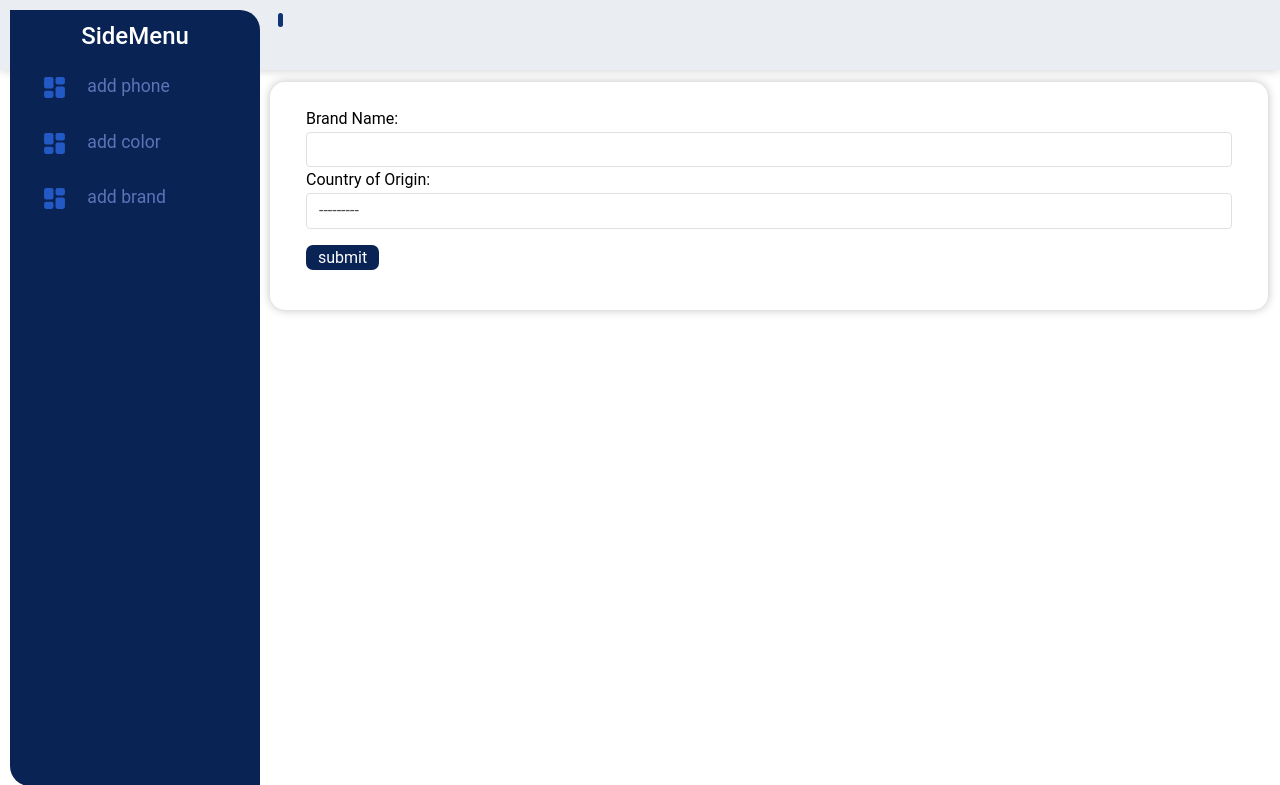
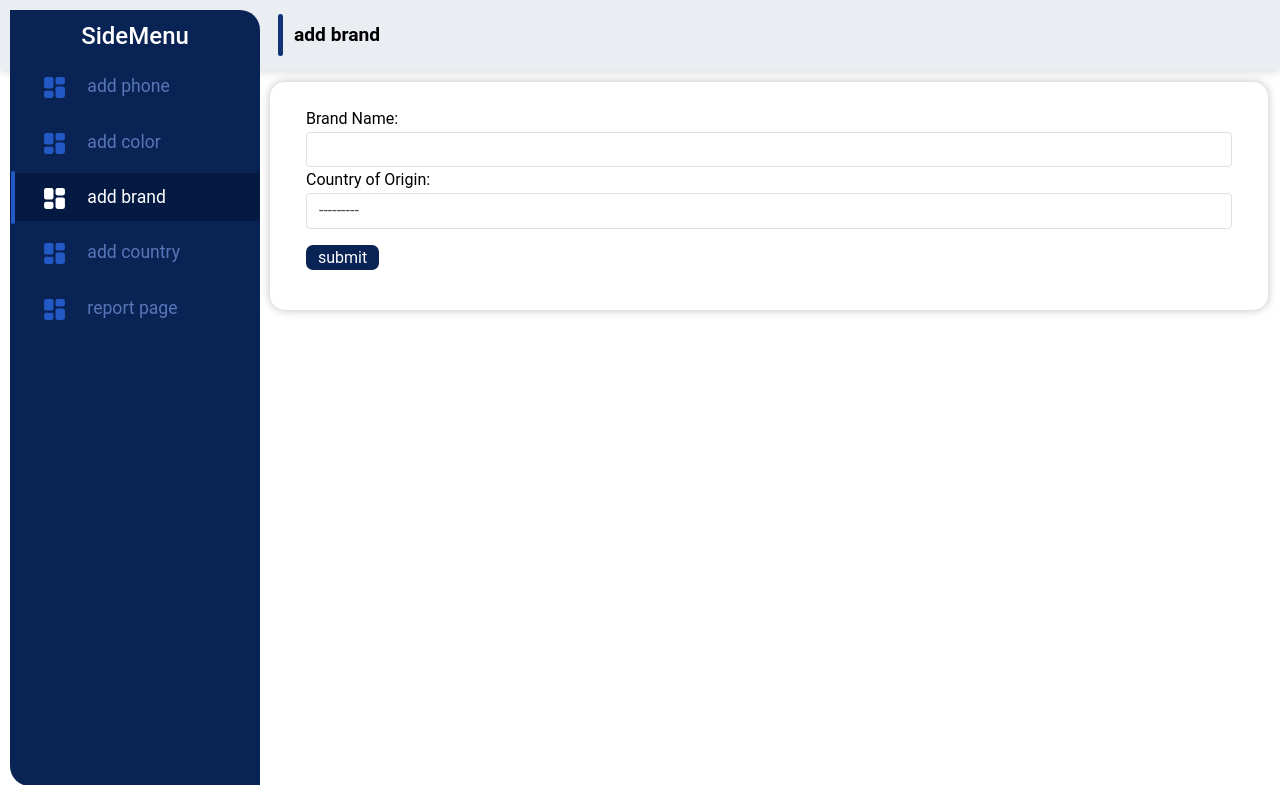
Before and after one commit to amir1rj/phone_warehouse, a Django app: page /add-brand/ in a window 1280 px wide. Shown: the top 785 px of the page. Run offline with Django 3.2, Linux system fonts and the light colour scheme; data that the repository does not hold is empty; some libraries are stand-ins or nearby versions.

Commit message:
add country_form and  SimilarityPhone api

```diff
--- a/templates/inclodes/navbar.html
+++ b/templates/inclodes/navbar.html
@@ -4,7 +4,7 @@
     <a href="javascript:void(0)" class="closeNavbtn d-block d-lg-none">&times;</a>
     <h4 class="text-white text-center w-100">SideMenu</h4>
     <ul class="row side-menu-parent">
-        <li class="side-menu-item {% if current_page == 'dashboard' %}active{% endif %}">
+        <li class="side-menu-item {% if current_page == 'add phone' %}active{% endif %}">
             <a href="{% url 'phone:add' %}">
                 <svg fill="" viewBox="0 0 24 24" xmlns="http://www.w3.org/2000/svg" id="dashboard"
                      class="icon glyph" stroke="">
@@ -20,7 +20,7 @@
                 add phone
             </a>
         </li>
-        <li class="side-menu-item {% if current_page == 'dashboard' %}active{% endif %}">
+        <li class="side-menu-item {% if current_page == 'add color' %}active{% endif %}">
             <a href="{% url 'phone:color_add' %}">
                 <svg fill="" viewBox="0 0 24 24" xmlns="http://www.w3.org/2000/svg" id="dashboard"
                      class="icon glyph" stroke="">
@@ -36,7 +36,7 @@
                 add color
             </a>
         </li>
-        <li class="side-menu-item {% if current_page == 'dashboard' %}active{% endif %}">
+        <li class="side-menu-item {% if current_page == 'add brand' %}active{% endif %}">
             <a href="{% url 'phone:brand_add' %}">
                 <svg fill="" viewBox="0 0 24 24" xmlns="http://www.w3.org/2000/svg" id="dashboard"
                      class="icon glyph" stroke="">
@@ -52,6 +52,38 @@
                 add brand
             </a>
         </li>
+        <li class="side-menu-item {% if current_page == 'add country' %}active{% endif %}">
+            <a href="{% url 'phone:country_add' %}">
+                <svg fill="" viewBox="0 0 24 24" xmlns="http://www.w3.org/2000/svg" id="dashboard"
+                     class="icon glyph" stroke="">
+                    <g id="SVGRepo_bgCarrier" stroke-width="0"></g>
+                    <g id="SVGRepo_tracerCarrier" stroke-linecap="round" stroke-linejoin="round"></g>
+                    <g id="SVGRepo_iconCarrier">
+                        <rect x="2" y="2" width="9" height="11" rx="2"></rect>
+                        <rect x="13" y="2" width="9" height="7" rx="2"></rect>
+                        <rect x="2" y="15" width="9" height="7" rx="2"></rect>
+                        <rect x="13" y="11" width="9" height="11" rx="2"></rect>
+                    </g>
+                </svg>
+                add country
+            </a>
+        </li>
+        <li class="side-menu-item ">
+            <a href="/api/docs">
+                <svg fill="" viewBox="0 0 24 24" xmlns="http://www.w3.org/2000/svg" id="dashboard"
+                     class="icon glyph" stroke="">
+                    <g id="SVGRepo_bgCarrier" stroke-width="0"></g>
+                    <g id="SVGRepo_tracerCarrier" stroke-linecap="round" stroke-linejoin="round"></g>
+                    <g id="SVGRepo_iconCarrier">
+                        <rect x="2" y="2" width="9" height="11" rx="2"></rect>
+                        <rect x="13" y="2" width="9" height="7" rx="2"></rect>
+                        <rect x="2" y="15" width="9" height="7" rx="2"></rect>
+                        <rect x="13" y="11" width="9" height="11" rx="2"></rect>
+                    </g>
+                </svg>
+                report page
+            </a>
+        </li>
 
 
     </ul>
--- a/warehouse/forms.py
+++ b/warehouse/forms.py
@@ -1,5 +1,5 @@
 from django import forms
-from .models import Phone, Brand, Color
+from .models import Phone, Brand, Color, Country
 from django.core.exceptions import ValidationError
 import re
 
@@ -88,3 +88,22 @@ class BrandForm(forms.ModelForm):
         if not name.isalpha():
             raise ValidationError('Brand name should only contain alphabetic characters.')
         return name
+
+
+class CountryForm(forms.ModelForm):
+    class Meta:
+        model = Country
+        fields = ['name']
+        labels = {
+            'name': 'Country Name',
+        }
+
+    def __init__(self, *args, **kwargs):
+        super(CountryForm, self).__init__(*args, **kwargs)
+        self.fields['name'].widget.attrs.update({'class': 'form-control'})
+
+    def clean_name(self):
+        name = self.cleaned_data.get('name')
+        if not name.isalpha():
+            raise ValidationError('Country name should only contain alphabetic characters.')
+        return name
--- a/warehouse/urls.py
+++ b/warehouse/urls.py
@@ -1,6 +1,7 @@
 from django.urls import path
 
-from warehouse.views import PhoneCreateView, ColorCreateView, BrandCreateView, PhoneListAPIView
+from warehouse.views import PhoneCreateView, ColorCreateView, BrandCreateView, PhoneListAPIView, CountryCreateView, \
+    SimilarityPhoneListAPIView
 
 app_name = 'phone'
 urlpatterns = [
@@ -9,4 +10,6 @@ urlpatterns = [
     path('', PhoneCreateView.as_view(), name='add'),
     path('add-color/', ColorCreateView.as_view(), name='color_add'),
     path('add-brand/', BrandCreateView.as_view(), name='brand_add'),
+    path('add-country/', CountryCreateView.as_view(), name='country_add'),
+    path('similarity-phones/', SimilarityPhoneListAPIView.as_view(), name='similarity_phones'),
 ]
--- a/warehouse/views.py
+++ b/warehouse/views.py
@@ -1,4 +1,5 @@
 from django.contrib.postgres.search import SearchQuery, SearchVector
+from django.db.models import F
 from django.shortcuts import render
 
 # Create your views here.
@@ -9,7 +10,7 @@ from drf_spectacular.utils import extend_schema, OpenApiParameter
 from rest_framework import generics
 
 from .filters import PhoneFilter
-from .forms import PhoneForm, BrandForm, ColorForm
+from .forms import PhoneForm, BrandForm, ColorForm, CountryForm
 from django.contrib import messages
 
 from .models import Phone
@@ -22,7 +23,7 @@ class PhoneCreateView(View):
 
     def get(self, request, *args, **kwargs):
         form = self.form_class()
-        return render(request, self.template_name, {'form': form})
+        return render(request, self.template_name, {'form': form, "current_page": 'add phone'})
 
     def post(self, request, *args, **kwargs):
         form = self.form_class(request.POST)
@@ -43,7 +44,7 @@ class ColorCreateView(View):
 
     def get(self, request, *args, **kwargs):
         form = self.form_class()
-        return render(request, self.template_name, {'form': form})
+        return render(request, self.template_name, {'form': form, "current_page": 'add color'})
 
     def post(self, request, *args, **kwargs):
         form = self.form_class(request.POST)
@@ -62,7 +63,7 @@ class BrandCreateView(View):
 
     def get(self, request, *args, **kwargs):
         form = self.form_class()
-        return render(request, self.template_name, {'form': form})
+        return render(request, self.template_name, {'form': form, "current_page": 'add brand'})
 
     def post(self, request, *args, **kwargs):
         form = self.form_class(request.POST)
@@ -115,3 +116,48 @@ class PhoneListAPIView(generics.ListAPIView):
             )
 
         return queryset
+
+
+class CountryCreateView(View):
+    form_class = CountryForm
+    template_name = 'warehouse/country_form.html'
+
+    def get(self, request, *args, **kwargs):
+        form = self.form_class()
+        return render(request, self.template_name, {'form': form, "current_page": 'add country'})
+
+    def post(self, request, *args, **kwargs):
+        form = self.form_class(request.POST)
+        if form.is_valid():
+            form.save()
+            messages.success(request, "Country successfully added!")
+            return redirect('phone:country_add')
+        else:
+            messages.error(request, "Please correct the errors below.")
+            return render(request, self.template_name, {'form': form})
+
+
+@extend_schema(
+    description="Retrieve phones based on country similarity.",
+    parameters=[
+        OpenApiParameter(
+            name="country_similar",
+            description="Set to 'true' to get phones where the country matches the brand's country. Set to 'false' to get phones where they differ.",
+            required=False,
+            type=bool,  # This indicates that it's a boolean parameter
+        ),
+    ],
+)
+class SimilarityPhoneListAPIView(generics.ListAPIView):
+    serializer_class = PhoneListSerializer
+
+    def get_queryset(self):
+        # Get the country_similar query parameter and convert it to a boolean
+        country_similar = self.request.query_params.get('country_similar', 'false').lower() == 'true'
+
+        if country_similar:
+            # If true, return phones where the country matches the brand's country
+            return Phone.objects.filter(country__name=F('brand__country__name'))
+        else:
+            # If false, return phones where the country is different from the brand's country
+            return Phone.objects.exclude(country__name=F('brand__country__name'))
```
Also changed, not shown: warehouse/templates/warehouse/country_form.html (added, +27 -0 lines).
